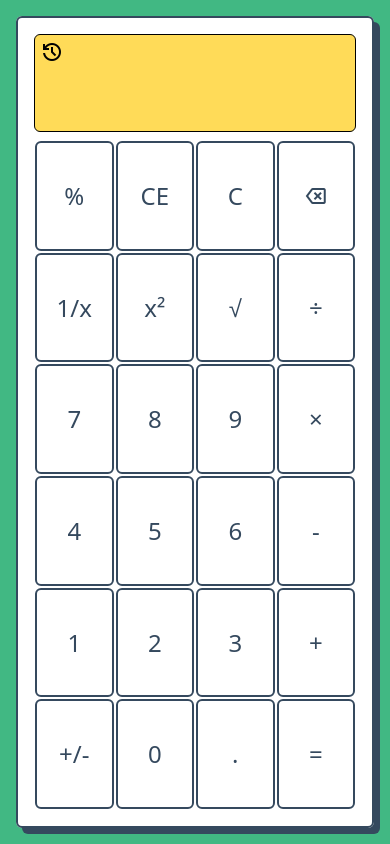
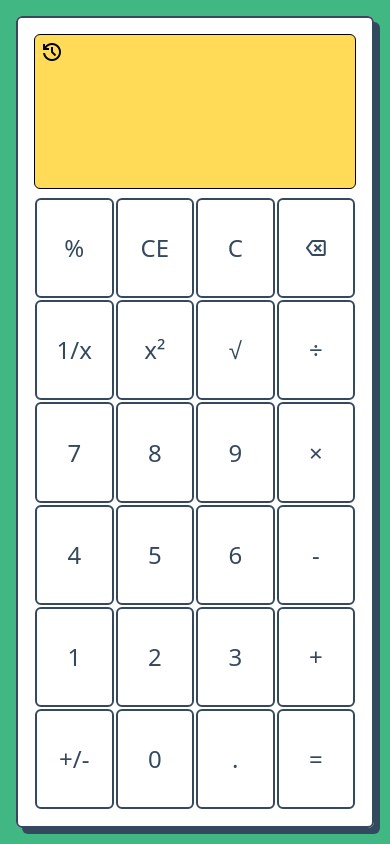
Before and after one commit to lemredd/calculator, a Vue app: page / in a window 390 px wide. Built offline with nearby package versions, Linux system fonts and the light colour scheme.

Commit message:
fix(ui): make text size height responsive

```diff
--- a/src/components/CalculatorContainer.vue
+++ b/src/components/CalculatorContainer.vue
@@ -293,11 +293,15 @@ function clearHistoryList() {
 	}
 
 	.entry-screen-container .screen {
-		@apply text-6xl;
+		@apply text-4xl;
+
+		@media (min-height: 600px) {
+			@apply text-6xl;
+		}
 	}
 
-	@screen md {
-		height: 15%;
+	@media (min-height: 600px) {
+		height: 20%;
 	}
 }
 
```
